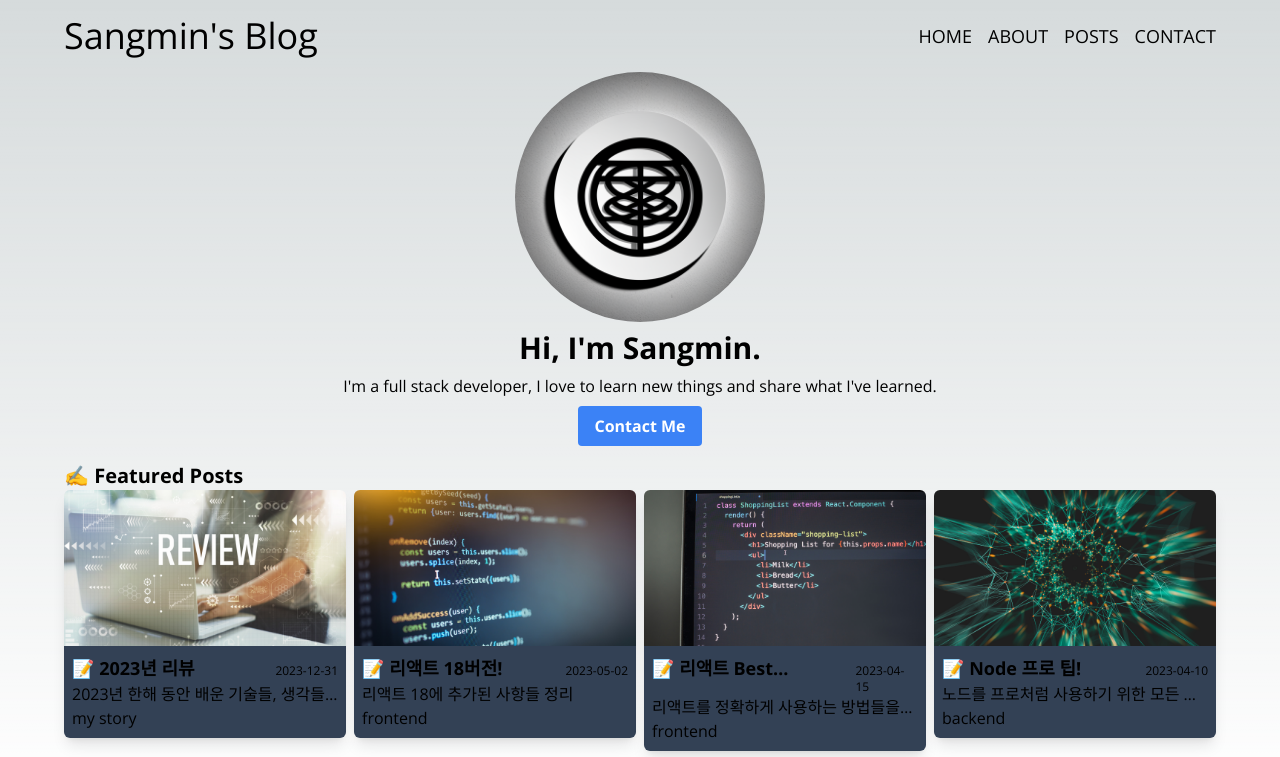
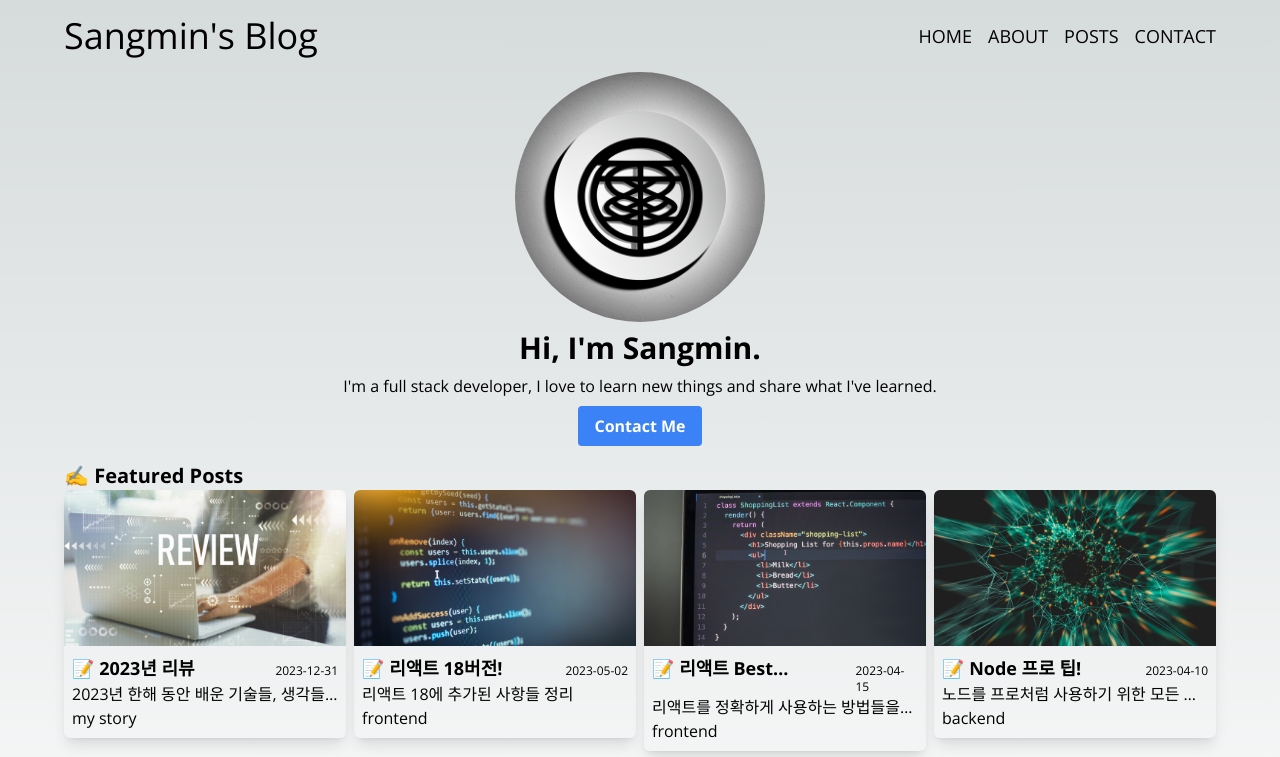
Before and after one commit to sangmin4208/my-blog, a Next.js app: page / in a window 1280 px wide. Shown: the top 757 px of the page. Built offline with nearby package versions, Linux system fonts and the light colour scheme.

Commit message:
✍️ style 조정

```diff
--- a/src/app/components/post_card.tsx
+++ b/src/app/components/post_card.tsx
@@ -18,7 +18,7 @@ export default function PostCard({
           width={300}
           height={200}
         />
-        <div className="p-2 bg-slate-700">
+        <div className="p-2 dark:bg-slate-700">
           <div className="flex items-baseline justify-between">
             <h3 className="text-lg font-bold line-clamp-1">
               <span>📝</span> {title}
--- a/src/app/globals.css
+++ b/src/app/globals.css
@@ -24,5 +24,5 @@ body {
       rgb(var(--background-end-rgb))
     )
     rgb(var(--background-start-rgb));
-  height: 100vh;
+  min-height: 100vh;
 }
```
